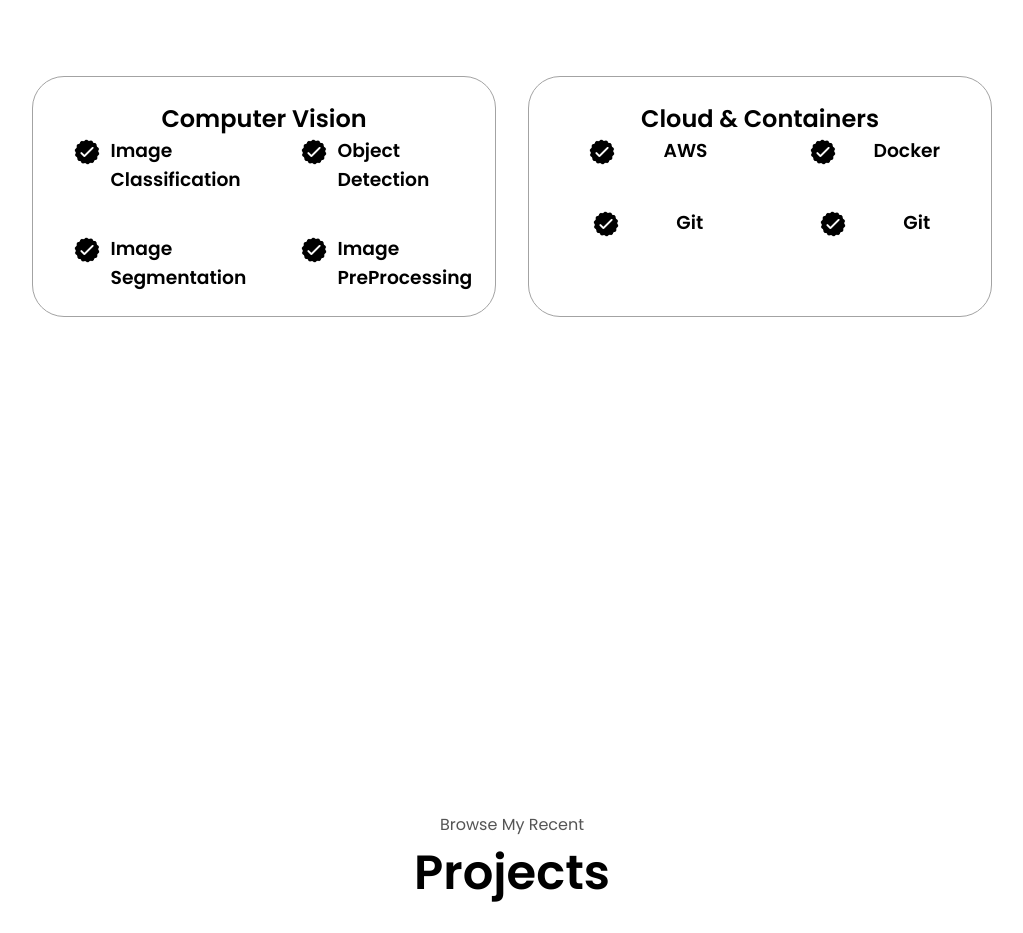
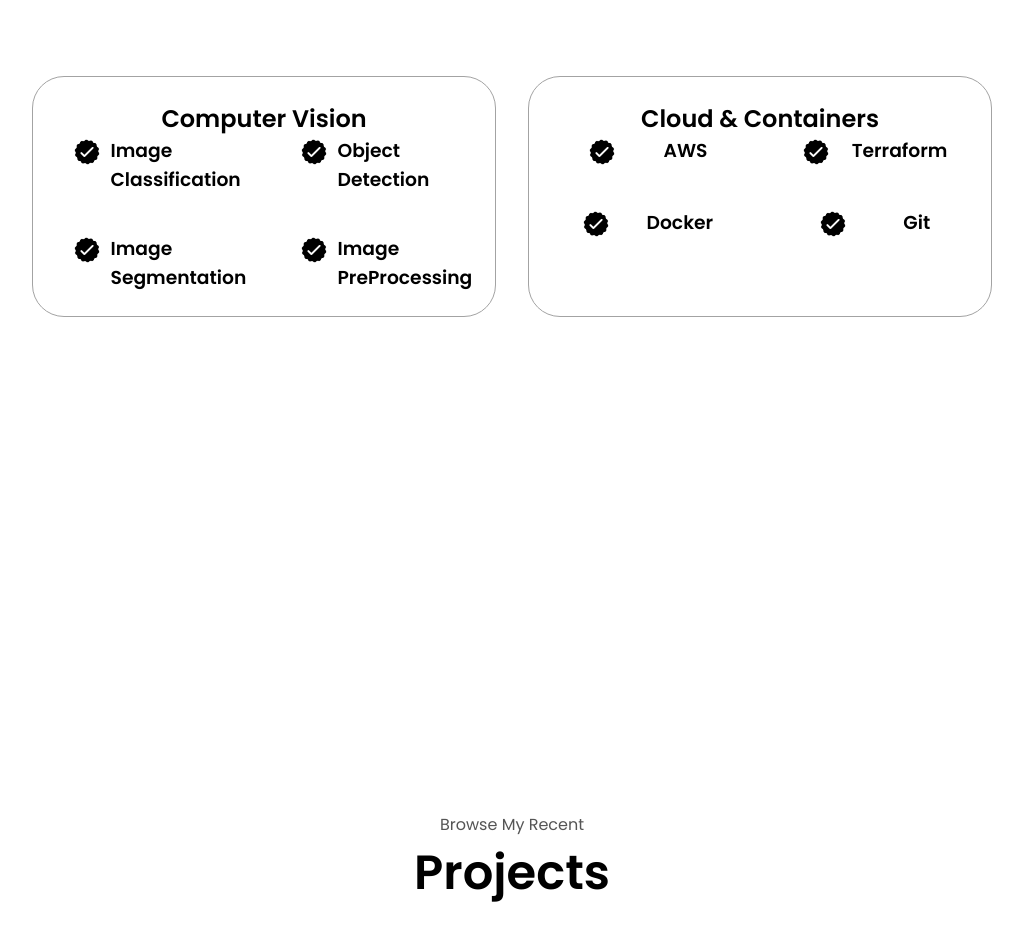
Before and after one commit to JayyShah/jayyshah.github.io, a plain HTML site: page index.html in a window 1280 px wide. Shown: the part 2420-3353 px from the top of the page, without its empty margins (128-1151 px from the left). Drawn offline with Linux system fonts and the light colour scheme.

Commit message:
Reconfigured changes

```diff
--- a/index.html
+++ b/index.html
@@ -291,7 +291,7 @@
                   class="icon"
                 />
                 <div>
-                  <h3>Docker</h3>
+                  <h3>Terraform</h3>
                 </div>
               </article>
               <article>
@@ -301,7 +301,7 @@
                   class="icon"
                 />
                 <div>
-                  <h3>Git</h3>
+                  <h3>Docker</h3>
                 </div>
               </article>
               <article>
```
